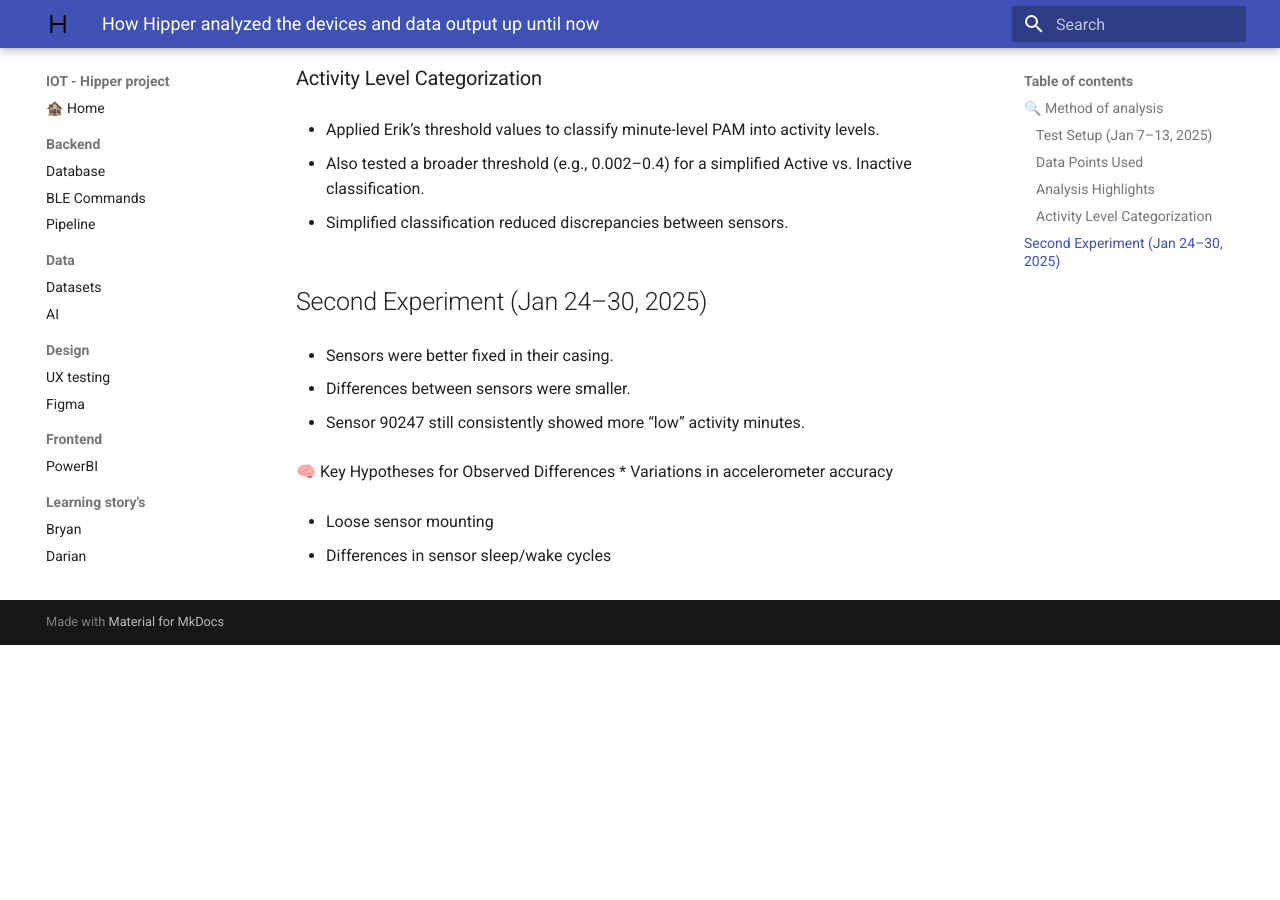
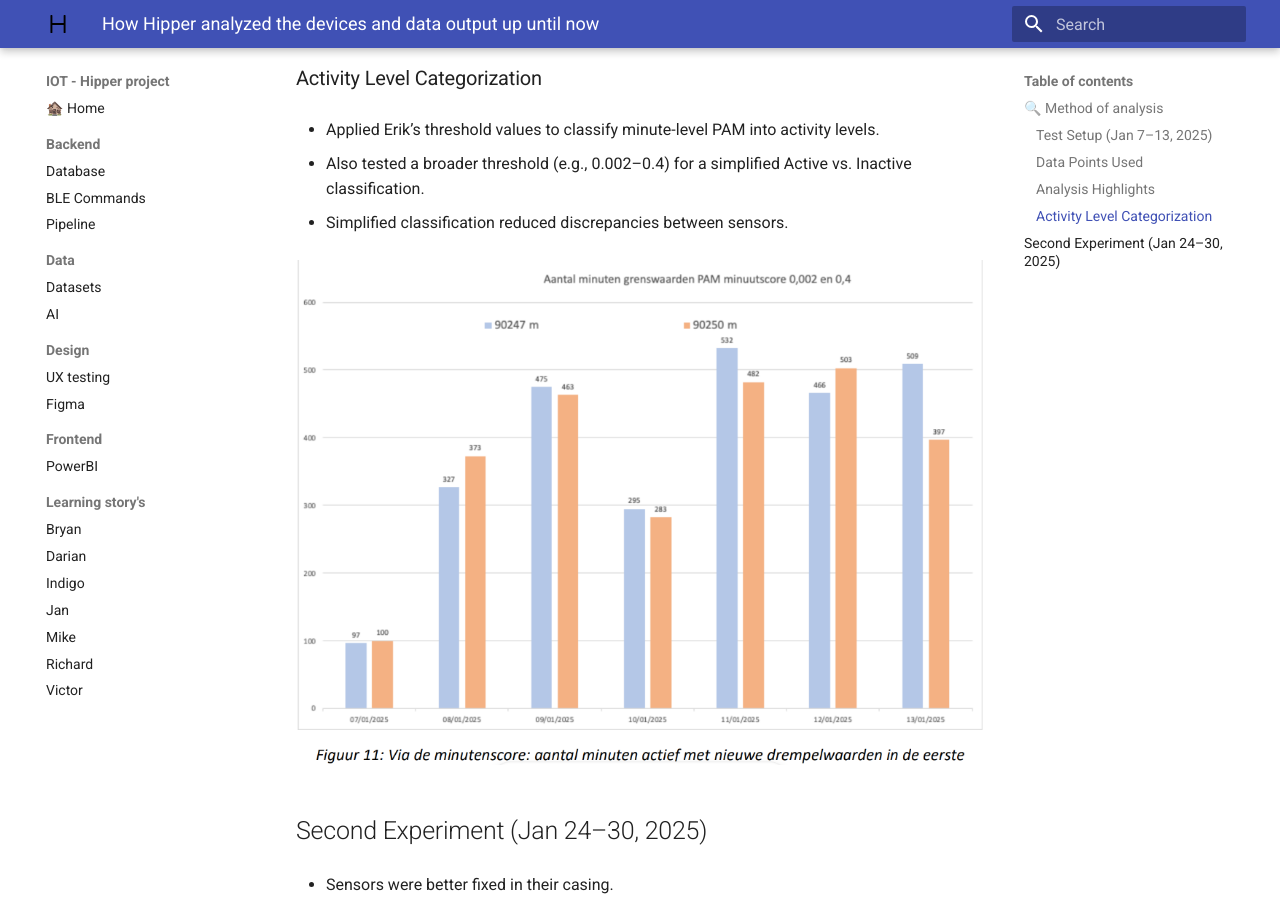
Before and after one commit to Vic-Warden/Digital-Life-Hipper-Monitoring, an MkDocs documentation site: the page built from docs/data/research.md, in a window 1280 px wide and 900 px high, scrolled down 1846 px. Built offline with MkDocs 1.6.1 and Material for MkDocs 9.7.7, drawn with Linux system fonts in a browser that asks for light colours; before the commit the page ends 2491 px from its top, so only the background shows below that.

Commit message:
More image additions to research

```diff
--- a/docs/data/research.md
+++ b/docs/data/research.md
@@ -45,6 +45,8 @@
 
 * Simplified classification reduced discrepancies between sensors.
 
+![image](../assets/PAMthresholdValues.png)
+
 ## Second Experiment (Jan 24–30, 2025)
 
 * Sensors were better fixed in their casing.
```
Also changed, not shown: docs/assets/PAMthresholdValues.png (added).
